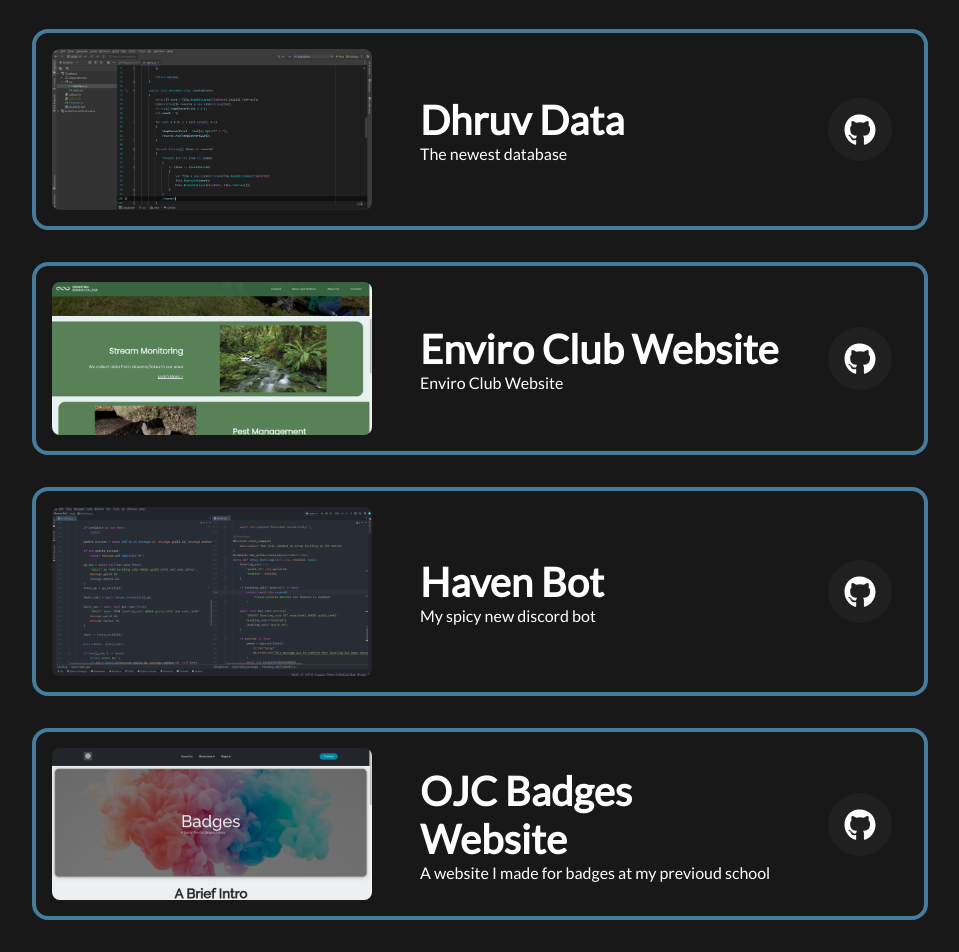
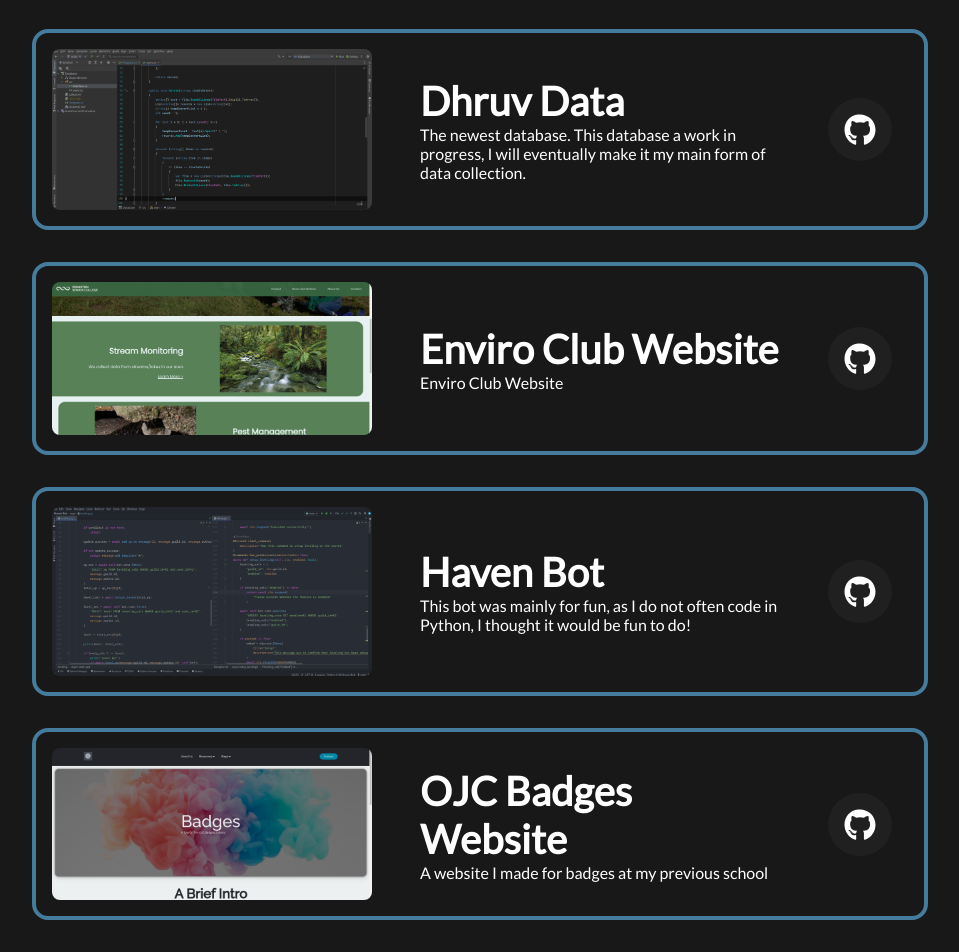
Before and after one commit to JeffleIncarnate/Dhruv-Website-Archive, a React (Create React App) app: page /projects in a window 1280 px wide. Shown: the part 780-1732 px from the top of the page, without its empty margins (160-1119 px from the left). Built offline with nearby package versions, Linux system fonts and the light colour scheme.

Commit message:
Update: Updated the links for each project, added a proper desc.

```diff
--- a/src/components/Main-Projects/Main_Projects.jsx
+++ b/src/components/Main-Projects/Main_Projects.jsx
@@ -17,7 +17,7 @@ function MainProjects() {
       <ProjectShow
         src={DhruvBanking}
         name="Dhruv Banking"
-        desc="The future of banking"
+        desc="The future of banking. Dhruv Banking was for an assesment and was very fun to work on."
         GithubUrl="https://github.com/Dhruv-Banking"
         icon={<FaGithub />}
         alt="Dhruv Banking"
@@ -25,8 +25,8 @@ function MainProjects() {
       <ProjectShow
         src={DhruvData}
         name="Dhruv Data"
-        desc="The newest database"
-        GithubUrl="https://github.com/Dhruv-Banking"
+        desc="The newest database. This database a work in progress, I will eventually make it my main form of data collection."
+        GithubUrl="https://github.com/Dhruv-Software/Dhruv-Data"
         icon={<FaGithub />}
         alt="Dhruv Data"
       />
@@ -34,23 +34,23 @@ function MainProjects() {
         src={EnviroClubWebsite}
         name="Enviro Club Website"
         desc="Enviro Club Website"
-        GithubUrl="https://github.com/Dhruv-Banking"
+        GithubUrl="https://enviro-club.vercel.app/"
         icon={<FaGithub />}
         alt="Enviro Club Website"
       />
       <ProjectShow
         src={HavenBot}
         name="Haven Bot"
-        desc="My spicy new discord bot"
-        GithubUrl="https://github.com/Dhruv-Banking"
+        desc="This bot was mainly for fun, as I do not often code in Python, I thought it would be fun to do!"
+        GithubUrl="https://github.com/Dhruv-Rayat1/Haven-Bot"
         icon={<FaGithub />}
         alt="Haven Bot"
       />
       <ProjectShow
         src={OJCBadesWebsite}
         name="OJC Badges Website"
-        desc="A website I made for badges at my previoud school"
-        GithubUrl="https://github.com/Dhruv-Banking"
+        desc="A website I made for badges at my previous school"
+        GithubUrl="https://ojc-badges.netlify.app/"
         icon={<FaGithub />}
         alt="OJC Badges Website"
       />
```
